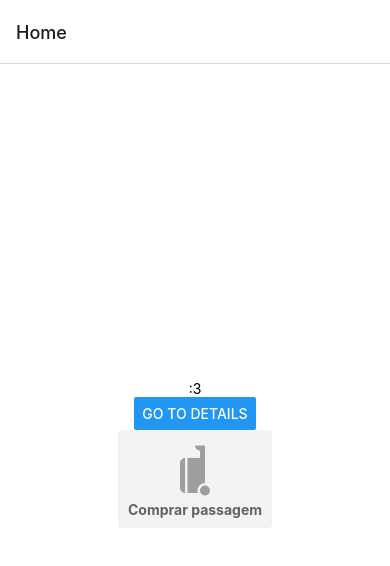
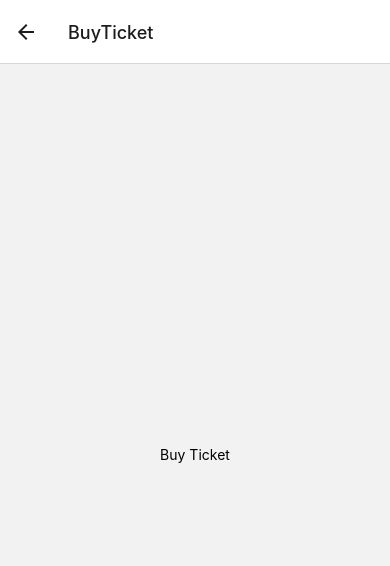
Before and after one commit to Christy386/app-cl-transportes, a React Native app: screen /BuyTicket in a window 390 px wide. Shown: the top 566 px of the page. Built offline with nearby package versions, Linux system fonts and the light colour scheme.

Commit message:
adicionado tela para comprar de passagem

```diff
--- a/App.js
+++ b/App.js
@@ -6,7 +6,7 @@ import { createNativeStackNavigator } from '@react-navigation/native-stack';
 
 import HomeScreen from './screens/HomeScreen'
 import DetailsScreen from './screens/DetailsScreen';
-
+import BuyTicketScreen from './screens/BuyTicketScreen';
 
 const Stack = createNativeStackNavigator();
 
@@ -16,6 +16,7 @@ export default function App() {
       <Stack.Navigator>
         <Stack.Screen name="Home" component={HomeScreen} />
         <Stack.Screen name="Details" component={DetailsScreen} />
+        <Stack.Screen name="BuyTicket" component={BuyTicketScreen} />
       </Stack.Navigator>
     </NavigationContainer>
   );
--- a/components/iconButton/index.js
+++ b/components/iconButton/index.js
@@ -2,12 +2,12 @@ import { StyleSheet, Text, View, TouchableHighlight } from 'react-native';
 import IonIcon from 'react-native-vector-icons/Ionicons';
 import MCIcons from 'react-native-vector-icons/MaterialCommunityIcons';
 
-export default function IconButton({Icon, text, navigateTo}){
+export default function IconButton({Icon, text, navigateTo, navigation}){
     return(
         <View>
             <TouchableHighlight
                 underlayColor="#DDDDDD"
-                onPress={() => console.log(navigateTo)}
+                onPress={() => navigation.navigate(navigateTo)}
             >
                 <View style={styles.button}>
                     <Icon name={"bag-carry-on"} size={60} color="#9e9e9e" />
--- /dev/null
+++ b/screens/BuyTicketScreen/index.js
@@ -0,0 +1,9 @@
+import { StyleSheet, Text, View, Button } from 'react-native';
+
+export default function BuyTicket() {
+    return (
+      <View style={{ flex: 1, alignItems: 'center', justifyContent: 'center' }}>
+        <Text>Buy Ticket</Text>
+      </View>
+    );
+  }
--- a/screens/HomeScreen/index.js
+++ b/screens/HomeScreen/index.js
@@ -13,7 +13,7 @@ export default function HomeScreen({ navigation }) {
         title="Go to Details"
         onPress={() => navigation.navigate('Details')}
       />
-      <IconButton Icon = {MCIcons} text="Comprar passagem" navigateTo="buyTicket"/>
+      <IconButton Icon = {MCIcons} text="Comprar passagem" navigateTo="BuyTicket" navigation={navigation}/>
     </View>
   );
 }
```
Also changed, not shown: screens/buyTicket/index.js (deleted).
